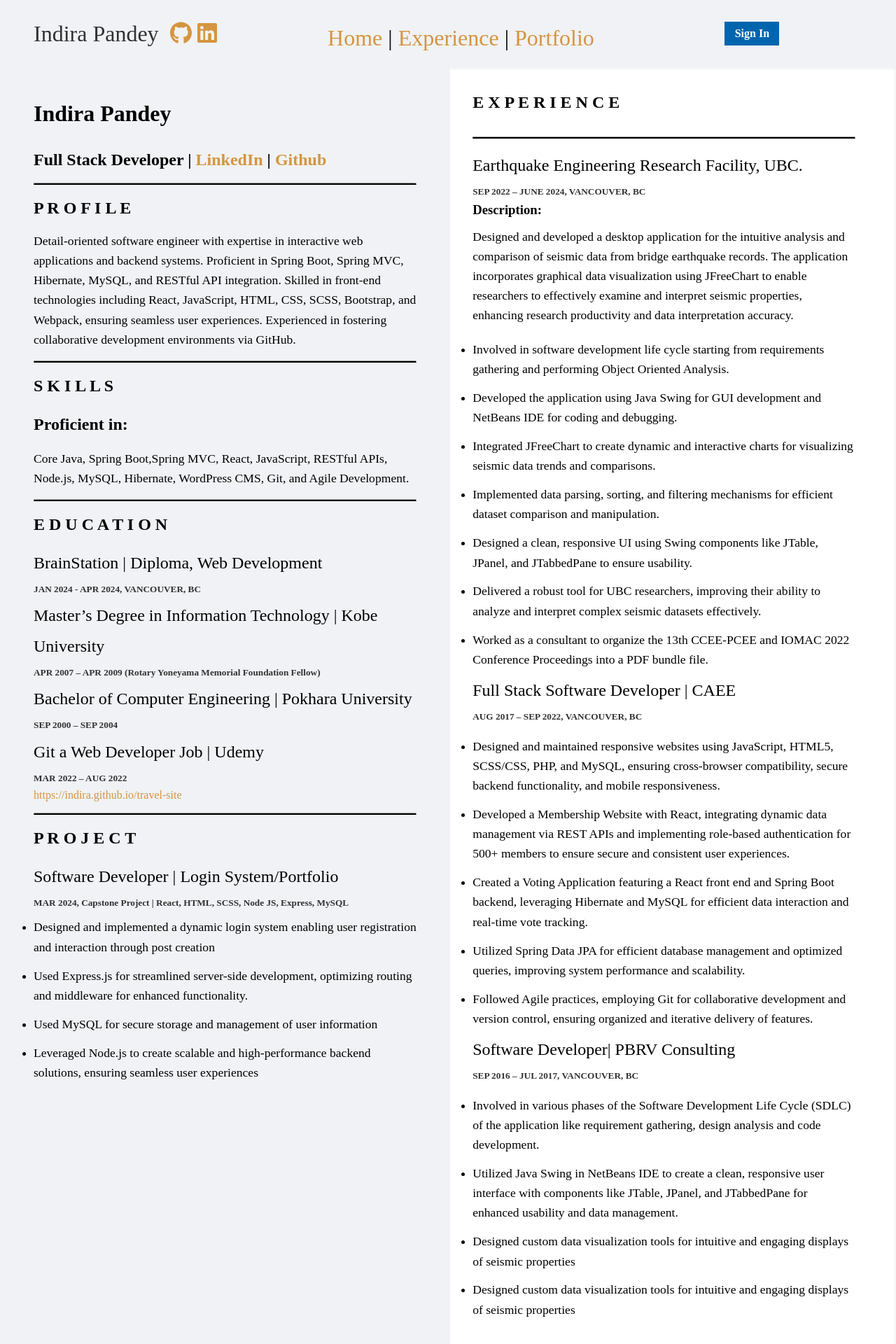
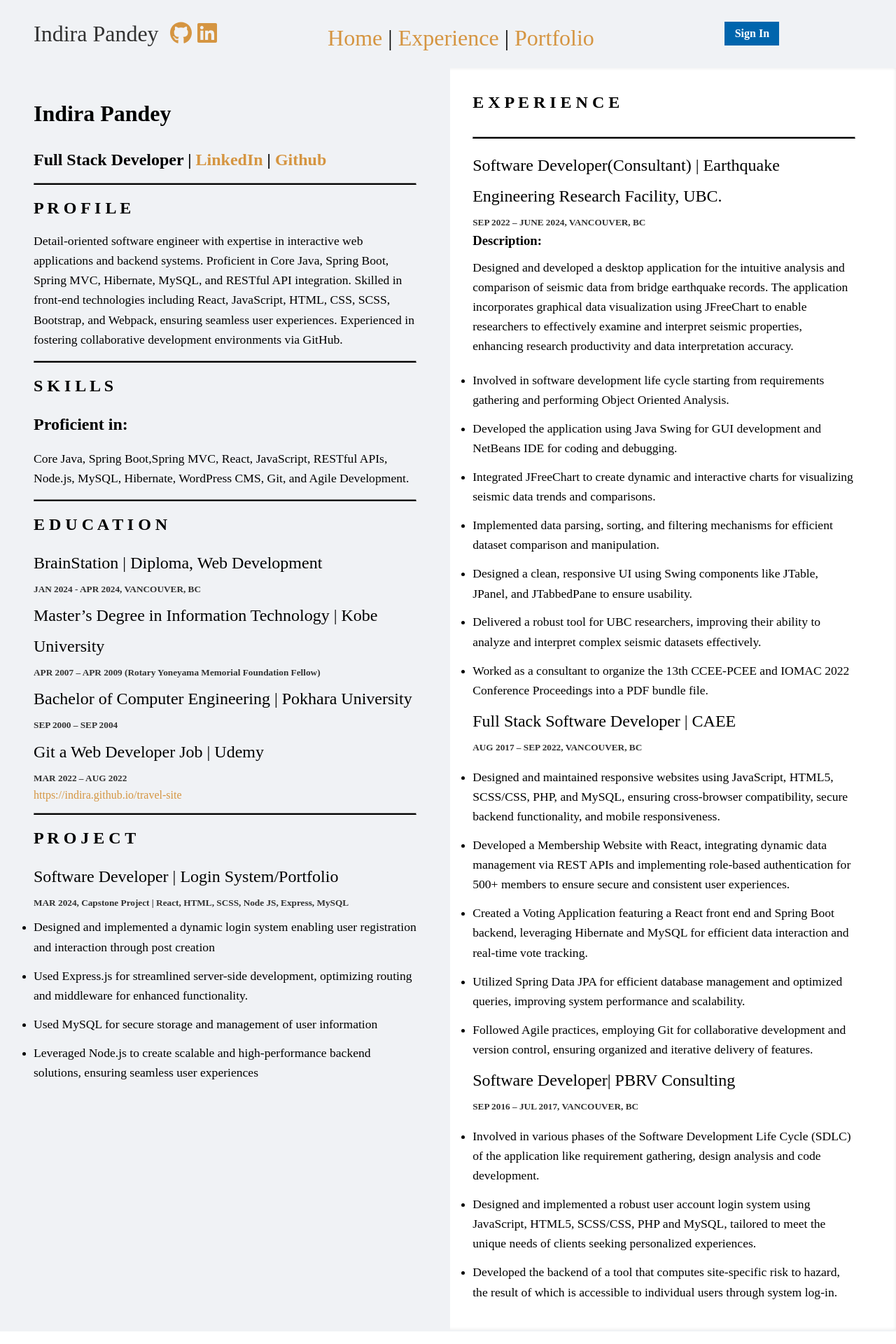
Before and after one commit to indira/Portfolio, a React (Create React App) app: page /portfolio in a window 1280 px wide. Shown: the top 1920 px of the page at 70% size. Built offline with nearby package versions, Linux system fonts and the light colour scheme.

Commit message:
Modified the content of the page.

```diff
--- a/src/components/Portfolio/Portfolio.jsx
+++ b/src/components/Portfolio/Portfolio.jsx
@@ -20,7 +20,7 @@ function Portfolio() {
             </h3>
             <hr></hr>
             <h3 className="headline--large"> P R O F I L E</h3>
-            <p>Detail-oriented software engineer with expertise in interactive web applications and backend systems. Proficient in Spring Boot, Spring MVC, Hibernate, MySQL, and RESTful API integration. Skilled in front-end technologies including React, JavaScript, HTML, CSS, SCSS, Bootstrap, and Webpack, ensuring seamless user experiences. Experienced in fostering collaborative development environments via GitHub.</p>
+            <p>Detail-oriented software engineer with expertise in interactive web applications and backend systems. Proficient in Core Java, Spring Boot, Spring MVC, Hibernate, MySQL, and RESTful API integration. Skilled in front-end technologies including React, JavaScript, HTML, CSS, SCSS, Bootstrap, and Webpack, ensuring seamless user experiences. Experienced in fostering collaborative development environments via GitHub.</p>
             <hr></hr>
             <h3 className="headline--large"> S K I L L S</h3>
             <span className="headline--medium">
@@ -68,7 +68,7 @@ function Portfolio() {
           <div className="container__right">
             <h3 className="headline--large">E X P E R I E N C E </h3>
             <hr></hr>
-            <h3 className="headline--medium"> Earthquake Engineering Research Facility, UBC.</h3>
+            <h3 className="headline--medium">Software Developer(Consultant) | Earthquake Engineering Research Facility, UBC.</h3>
             <h5 className="headline--muted">SEP 2022 – JUNE 2024, VANCOUVER, BC</h5>
             <h3>Description:</h3>
             <p>Designed and developed a desktop application for the intuitive analysis and comparison of seismic data from bridge earthquake records. The application incorporates graphical data visualization using JFreeChart to enable researchers to effectively examine and interpret seismic properties, enhancing research productivity and data interpretation accuracy.</p>
@@ -123,13 +123,10 @@ function Portfolio() {
                 <p>Involved in various phases of the Software Development Life Cycle (SDLC) of the application like requirement gathering, design analysis and code development.</p>
               </li>
               <li>
-                <p>Utilized Java Swing in NetBeans IDE to create a clean, responsive user interface with components like JTable, JPanel, and JTabbedPane for enhanced usability and data management.</p>
+                <p>Designed and implemented a robust user account login system using JavaScript, HTML5, SCSS/CSS, PHP and MySQL, tailored to meet the unique needs of clients seeking personalized experiences. </p>
               </li>
               <li>
-                <p>Designed custom data visualization tools for intuitive and engaging displays of seismic properties</p>
-              </li>
-              <li>
-                <p>Designed custom data visualization tools for intuitive and engaging displays of seismic properties</p>
+                <p>Developed the backend of a tool that computes site-specific risk to hazard, the result of which is accessible to individual users through system log-in. </p>
               </li>
             </ul>
           </div>
```
